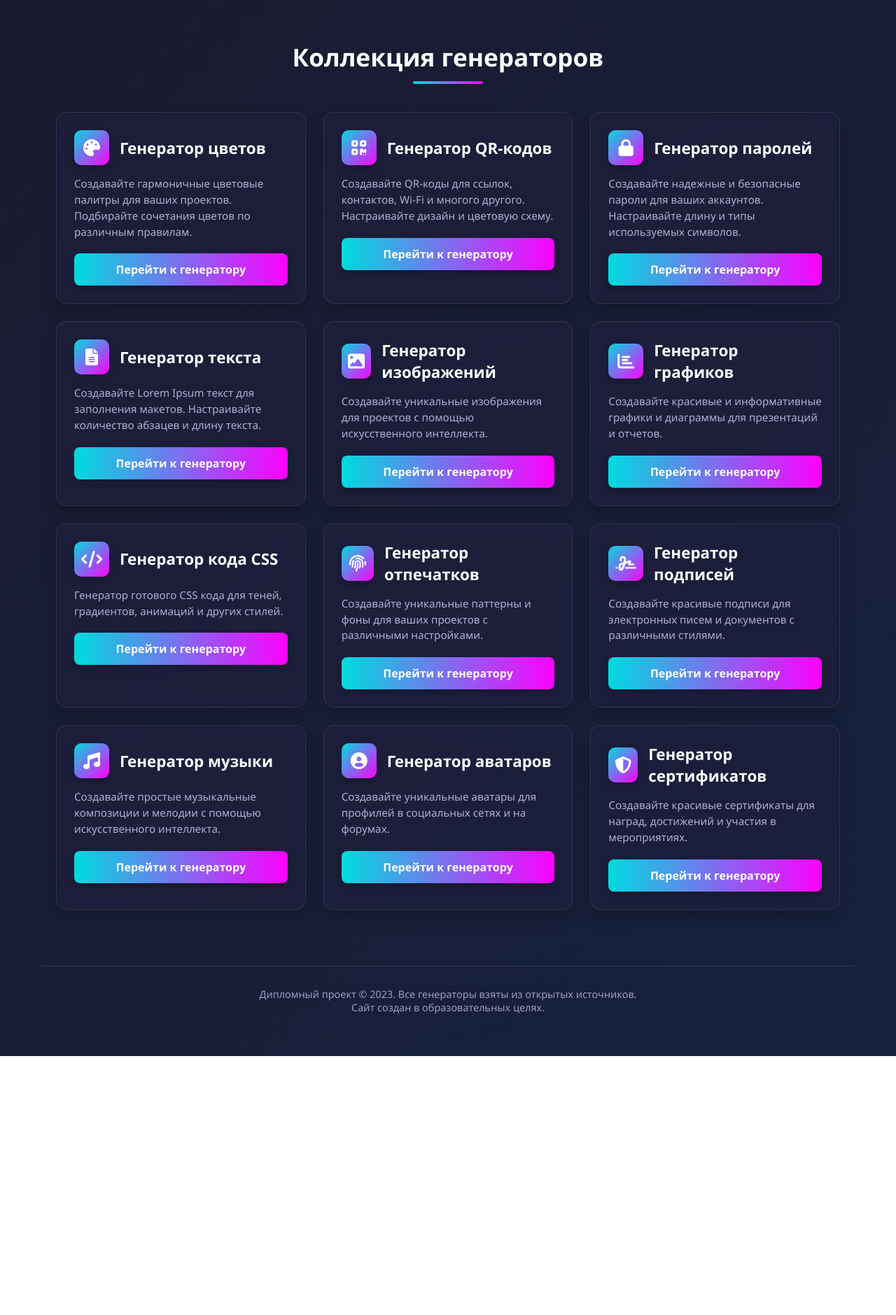
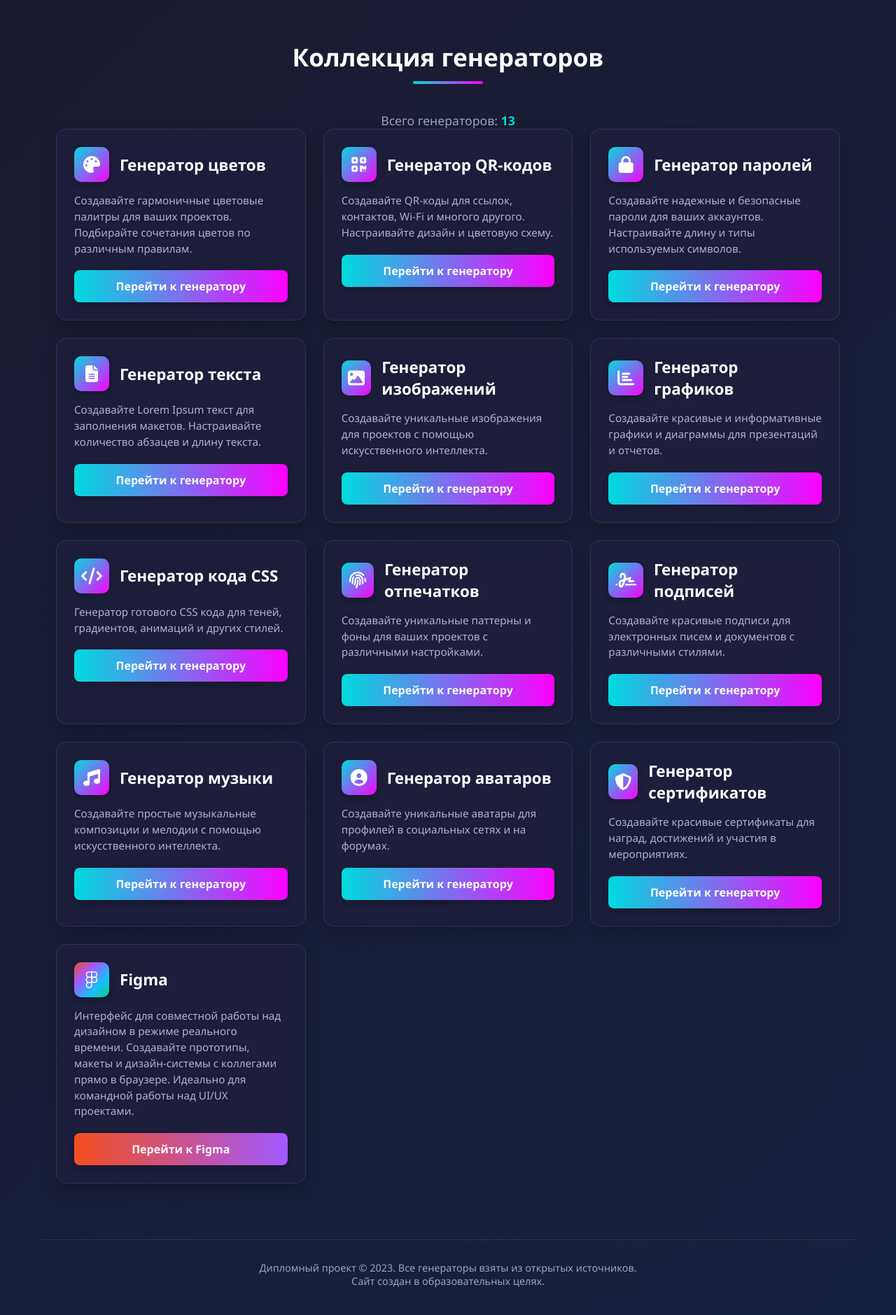
Before and after one commit to cel909321-coder/metro, a plain HTML site: page index.html in a window 1280 px wide. Shown: the part 241-2120 px from the top of the page at 70% size. Before the commit the page ends 1750 px from the top, so only its background shows below. Drawn offline with Linux system fonts and the light colour scheme.

Commit message:
Update index.html

```diff
--- a/index.html
+++ b/index.html
@@ -129,6 +129,11 @@
             box-shadow: 0 4px 10px rgba(0, 0, 0, 0.2);
         }
 
+        /* Особый стиль для Figma */
+        .figma-icon {
+            background: linear-gradient(135deg, #F24E1E, #A259FF, #1ABCFE, #0ACF83);
+        }
+
         .card-title {
             font-size: 1.4rem;
             font-weight: 600;
@@ -156,6 +161,11 @@
             box-shadow: 0 4px 10px rgba(0, 0, 0, 0.2);
         }
 
+        /* Особый стиль для ссылки Figma */
+        .figma-link {
+            background: linear-gradient(90deg, #F24E1E, #A259FF);
+        }
+
         .card-link:hover {
             transform: translateY(-3px);
             box-shadow: 0 6px 15px rgba(0, 0, 0, 0.3);
@@ -169,6 +179,19 @@
             border-top: 1px solid rgba(255, 255, 255, 0.1);
             color: #a0a0c0;
             font-size: 0.9rem;
+        }
+
+        /* Счетчик генераторов */
+        .counter {
+            text-align: center;
+            margin-top: 10px;
+            font-size: 1.1rem;
+            color: #a0a0c0;
+        }
+
+        .counter span {
+            color: #00dbde;
+            font-weight: bold;
         }
 
         /* Адаптивность */
@@ -230,6 +253,7 @@
         .generator-card:nth-child(10) { animation-delay: 1.0s; }
         .generator-card:nth-child(11) { animation-delay: 1.1s; }
         .generator-card:nth-child(12) { animation-delay: 1.2s; }
+        .generator-card:nth-child(13) { animation-delay: 1.3s; }
     </style>
 </head>
 <body>
@@ -243,6 +267,7 @@
         <!-- Секция с генераторами -->
         <section class="generators-section">
             <h2 class="section-title">Коллекция генераторов</h2>
+            <div class="counter">Всего генераторов: <span>13</span></div>
 
             <div class="generators-grid">
                 <!-- Генератор 1 -->
@@ -412,6 +437,20 @@
                     </div>
                     <a href="https://www.canva.com/certificate-templates/" target="_blank" class="card-link">Перейти к генератору</a>
                 </div>
+
+                <!-- Генератор 13 - FIGMA -->
+                <div class="generator-card">
+                    <div class="card-header">
+                        <div class="card-icon figma-icon">
+                            <i class="fab fa-figma"></i>
+                        </div>
+                        <h3 class="card-title">Figma</h3>
+                    </div>
+                    <div class="card-body">
+                        <p>Интерфейс для совместной работы над дизайном в режиме реального времени. Создавайте прототипы, макеты и дизайн-системы с коллегами прямо в браузере. Идеально для командной работы над UI/UX проектами.</p>
+                    </div>
+                    <a href="https://www.figma.com/" target="_blank" class="card-link figma-link">Перейти к Figma</a>
+                </div>
             </div>
         </section>
 
@@ -443,21 +482,11 @@
             title.addEventListener('mouseleave', function() {
                 this.style.transform = 'scale(1)';
             });
+
+            // Обновляем счетчик при загрузке
+            const counter = document.querySelector('.counter span');
+            counter.textContent = cards.length;
         });
-        <div class="generators-grid">
-                <!-- Генератор 1 -->
-                <div class="generator-card">
-                    <div class="card-header">
-                        <div class="card-icon">
-                            <i class="fas fa-palette"></i>
-                        </div>
-                        <h3 class="card-title">figma</h3>
-                    </div>
-                    <div class="card-body">
-                        <p> это онлайн-платформа для создания дизайнов, которая работает прямо в браузере. Главная особенность платформы — возможность работать в команде в режиме реального времени. </p>
-                    </div>
-                    <a href="https://coolors.co/" target="_blank" class="card-link">Перейти к генератору</a>
-                </div>
     </script>
 </body>
 </html>
```
